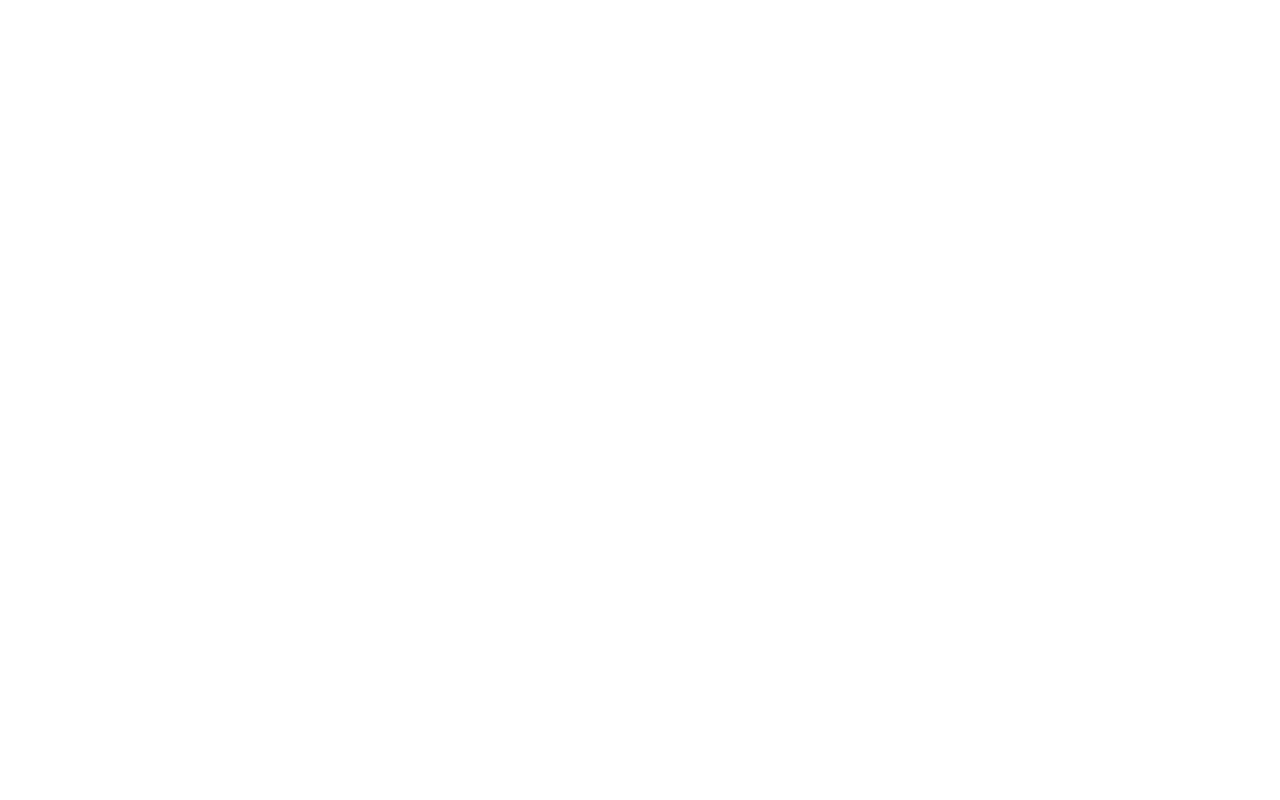
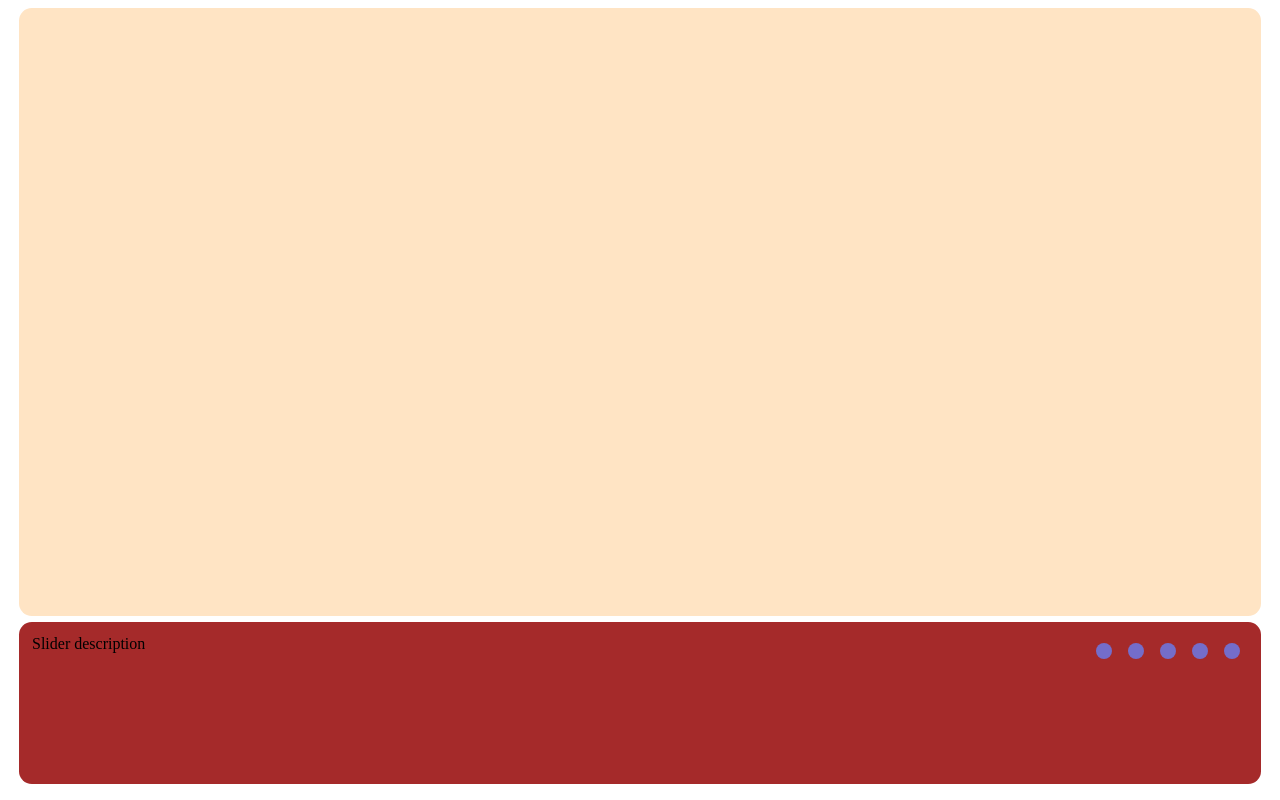
Before and after one commit to ilua-dz/cssMemSlider, a plain HTML site: page cssMemSlider/index.html in a window 1280 px wide. Drawn offline with Linux system fonts and the light colour scheme.

Commit message:
feat: add basic page layout (Sat, Oct 16, 2021  4:36:59 PM)

```diff
--- a/cssMemSlider/index.html
+++ b/cssMemSlider/index.html
@@ -10,7 +10,36 @@
 </head>
 
 <body>
-
+	<div class="slider-container">
+		<div class="slider-image">
+		</div>
+		<div class="slider-description">
+			<div class="slider-text-container">
+				<div class="slider-text">
+					<span>Slider description</span>
+				</div>
+			</div>
+			<div class="slider-pagination-container">
+				<div class="slider-pagination-wrapper">
+					<input type="radio" name="slider-bullet" id="first">
+					<label for="first" class="label-container">
+						<label for="first" class="label-inner"></label></label>
+					<input type="radio" name="slider-bullet" id="second">
+					<label for="second" class="label-container">
+						<label for="second" class="label-inner"></label></label>
+					<input type="radio" name="slider-bullet" id="third">
+					<label for="third" class="label-container">
+						<label for="third" class="label-inner"></label></label>
+					<input type="radio" name="slider-bullet" id="fourth">
+					<label for="fourth" class="label-container">
+						<label for="fourth" class="label-inner"></label></label>
+					<input type="radio" name="slider-bullet" id="fifth">
+					<label for="fifth" class="label-container">
+						<label for="fifth" class="label-inner"></label></label>
+				</div>
+			</div>
+		</div>
+	</div>
 </body>
 
 </html>
--- a/cssMemSlider/style.css
+++ b/cssMemSlider/style.css
@@ -0,0 +1,91 @@
+body {
+	margin: 0;
+	padding-top: 1vh;
+}
+
+.slider-container {
+	width: 100vw;
+	height: 97vh;
+	display: flex;
+	justify-content: space-between;
+	align-items: center;
+	flex-direction: column;
+}
+
+.slider-image {
+	width: 97vw;
+	height: 76vh;
+	background-color: bisque;
+	border-radius: 1vw;
+}
+
+.slider-description {
+	width: 95%;
+	height: 17vh;
+	padding: 1%;
+	background-color: brown;
+	border-radius: 1vw;
+	display: flex;
+}
+
+.slider-text-container {
+	width: 70%;
+}
+
+.slider-text {
+	height: 10%;
+}
+
+.slider-pagination-container {
+	width: 30%;
+	display: flex;
+	justify-content: end;
+}
+
+.slider-pagination-wrapper {
+	position: relative;
+	height: 10%;
+	display: flex;
+	justify-content: space-between;
+}
+
+input[type="radio"] {
+	display: none;
+}
+
+.label-container {
+	width: 2em;
+	height: 2em;
+	display: flex;
+	justify-content: center;
+	align-items: center;
+	cursor: pointer;
+}
+
+.label-inner {
+	box-sizing: border-box;
+	display: inline-block;
+	width: 1em;
+	height: 1em;
+	border-radius: 50%;
+	cursor: pointer;
+	background-color: rgb(116, 109, 202);
+}
+
+.label-inner:hover {
+	background-color: white;
+}
+
+.label-container:hover .label-inner {
+	background-color: white;
+}
+
+input[type="radio"]:checked + .label-container * {
+	background-color: black;
+	border: solid rgb(116, 109, 202);
+}
+
+input[type="radio"]:checked + .label-container:hover * {
+	background-color: black;
+	border: solid white;
+}
```
